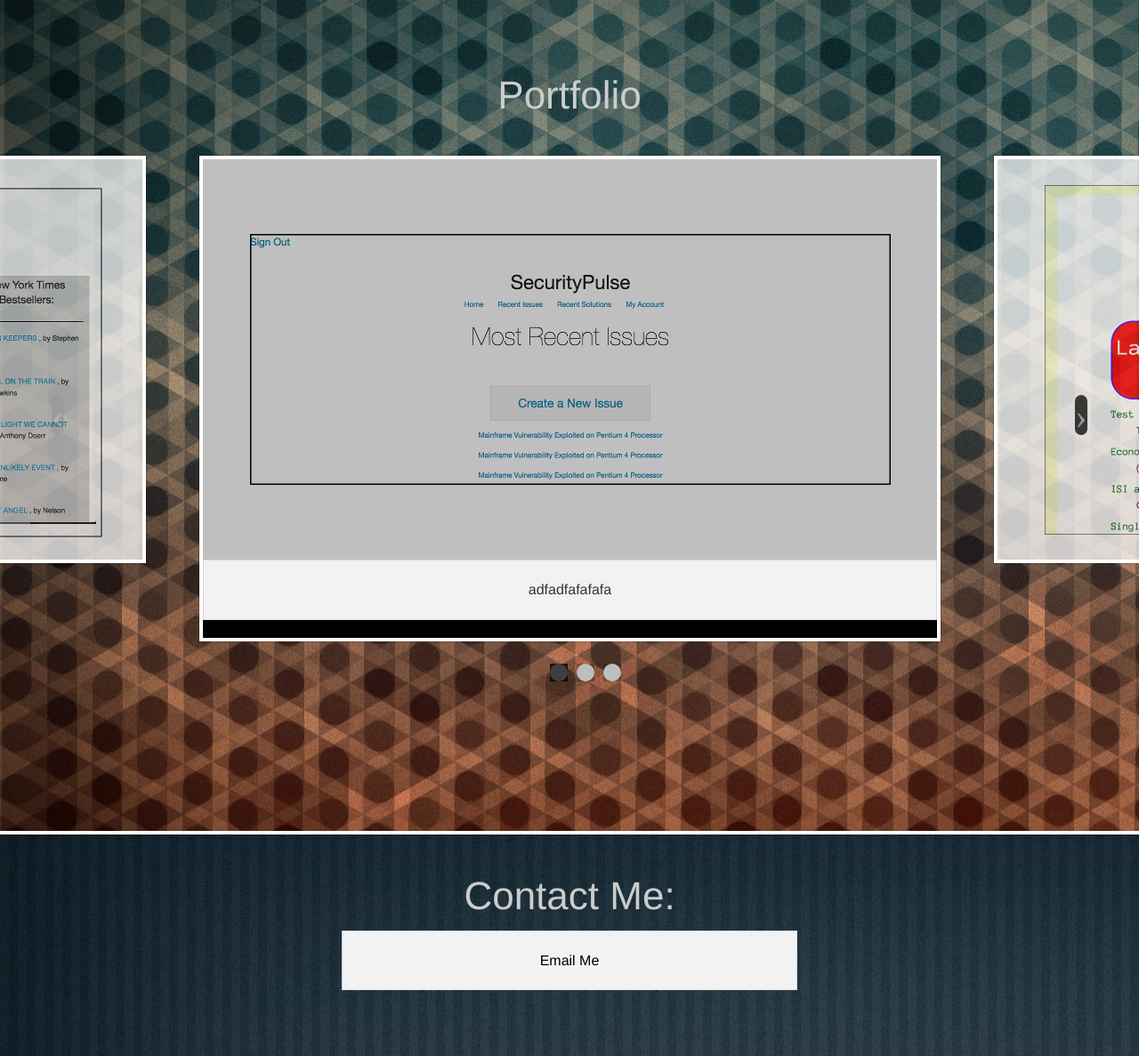
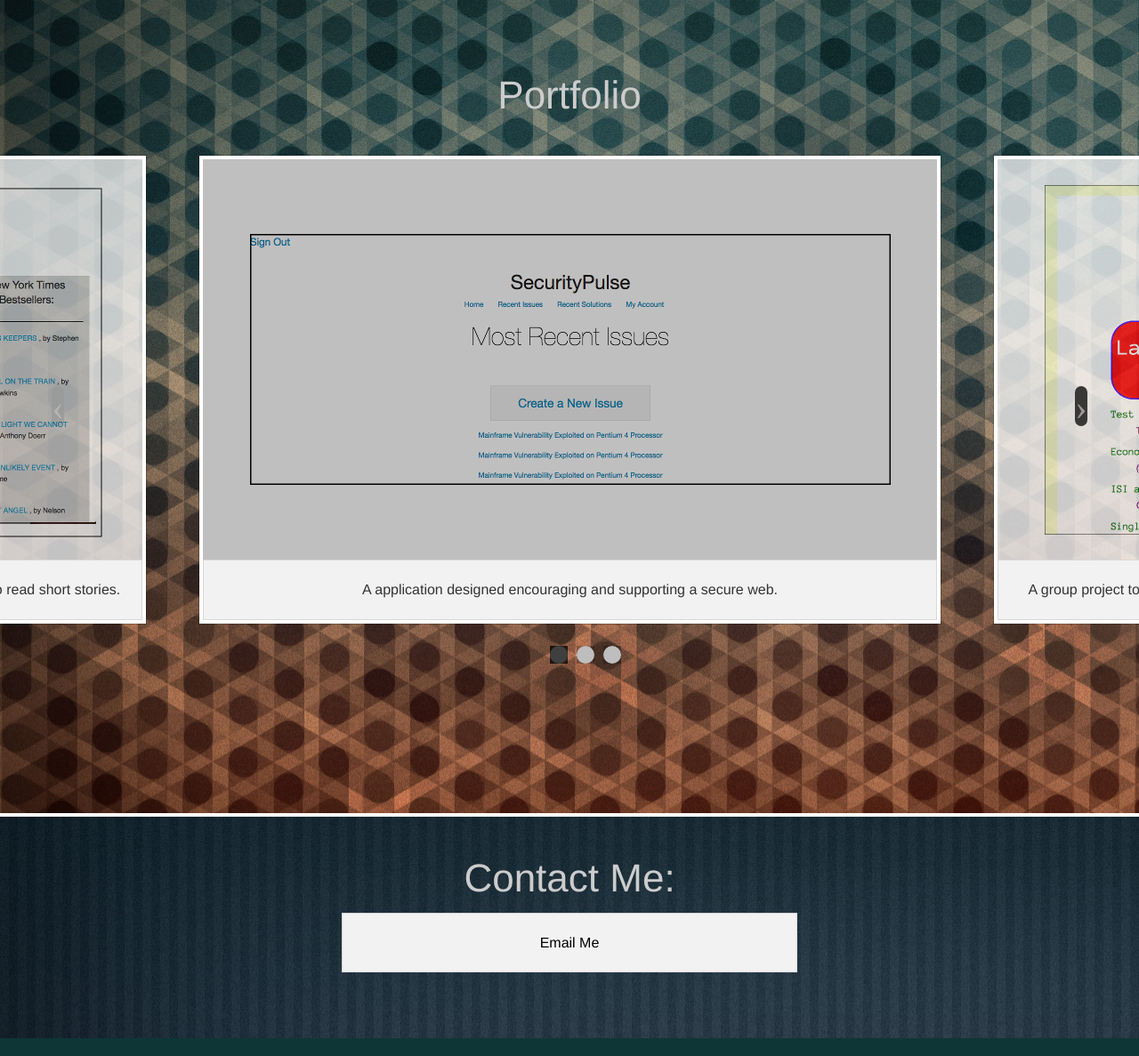
Before and after one commit to dmc2015/portfolio, a PHP site: page / in a window 1280 px wide. Shown: the part 976-2163 px from the top of the page at 89% size. Run offline with PHP 8.4, Linux system fonts and the light colour scheme; some libraries are stand-ins or nearby versions.

Commit message:
added descriptions for projects

```diff
--- a/css/theme.css
+++ b/css/theme.css
@@ -112,6 +112,10 @@ padding-top: 6%;
 padding-bottom: 12%;
 
 }
+
+.policonnect img{
+	margin-right: 0px;
+}
 /*
 html .js .flexbox .flexboxlegacy .canvas canvastext webgl no-touch geolocation postmessage websqldatabase indexeddb hashchange history draganddrop websockets rgba hsla multiplebgs backgroundsize borderimage borderradius boxshadow textshadow opacity cssanimations csscolumns cssgradients cssreflections csstransforms csstransforms3d csstransitions fontface generatedcontent video audio localstorage sessionstorage webworkers applicationcache svg inlinesvg smil svgclippaths*/
 
--- a/index.php
+++ b/index.php
@@ -110,17 +110,19 @@
 
 
 
-				<section  id="portfolio" class="portfolio">
+				<section  id="portfolio" class="portfolio row">
 					<h1 class="text-center portfolio-heading">Portfolio</h1>
 
 					<ul class="slideshow small-block-grid-3">
 						<li class="securitypulse project th">
 							<a class="" href="http://securitypulse.herokuapp.com"> <img src="images/securitypulse_1.png"/> </a>
-							<p class="text-center panel">adfadfafafafa<p>
+							<p class="text-center panel">A application designed encouraging and supporting a
+								  secure web.</p>
 							</li>
 
 							<li class="policonnect project th">
 								<a class="" href="http://www.policonnect.org"> <img src="images/policonnect_1.png"/></a>
+								<p class="text-center panel">A group project to connect policymakers to experts in order to inform policymakers when making decisions.</p>
 							</li>
 
 							<!-- <li class="postpoll project th">
@@ -129,7 +131,13 @@
 
 						<li class="writershub project th">
 							<a class="" href="https://the-writers-hub.herokuapp.com"> <img src="images/writershub_1.png"/></a>
+							<p class="text-center panel">A group project to assist writers in promoting their work and allow readers an opprotunity to read short stories.</p>
 						</li>
+
+						<!-- <li class="todo project th">
+							<a class="" href="https://the-writers-hub.herokuapp.com"> <img src="images/"/></a>
+							<p class="text-center panel">A app mobile and web app created with Meteor.js that allows one to track their daily tasks.</p>
+						</li> -->
 
 					</ul>
 				</section>
```
